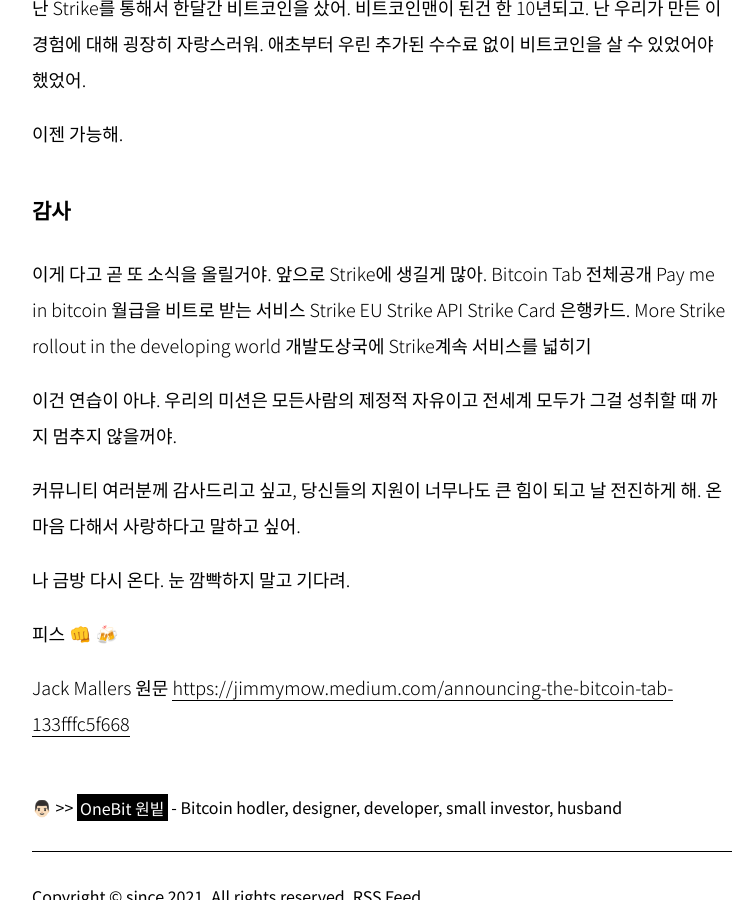
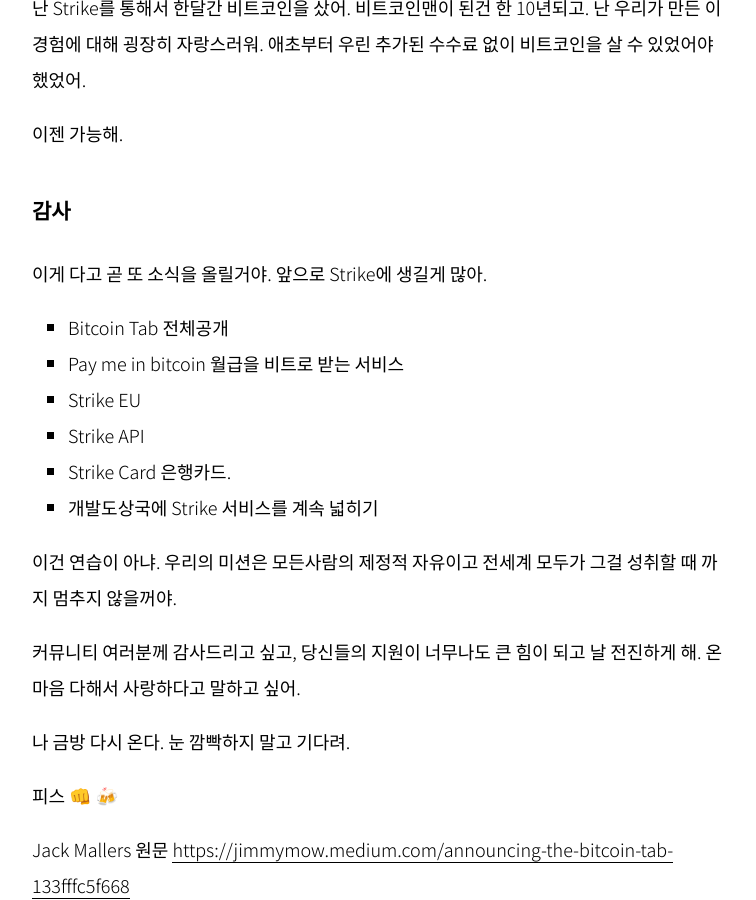
Before and after one commit to onebitco/onebitco.github.io, a Jekyll site: the page built from _posts/2021-07-01-mallers-bitcointab.md, in a window 1280 px wide and 900 px high, scrolled down 4127 px. Shown: the whole window, without its empty margins (258-1014 px from the left). Built offline with Jekyll 4.4.1, drawn with Linux system fonts in a browser that asks for light colours.

Commit message:
리스트 수정

```diff
--- a/_posts/2021-07-01-mallers-bitcointab.md
+++ b/_posts/2021-07-01-mallers-bitcointab.md
@@ -83,12 +83,12 @@ bitcoin.strike.me 를 통해 대기자 명단에 올리면 되고 많이 추천
 
 ### 감사
 이게 다고 곧 또 소식을 올릴거야.  앞으로 Strike에 생길게 많아.
-Bitcoin Tab 전체공개
-Pay me in bitcoin 월급을 비트로 받는 서비스
-Strike EU
-Strike API
-Strike Card 은행카드.
-More Strike rollout in the developing world 개발도상국에 Strike계속 서비스를 넓히기
+* Bitcoin Tab 전체공개
+* Pay me in bitcoin 월급을 비트로 받는 서비스
+* Strike EU
+* Strike API
+* Strike Card 은행카드.
+* 개발도상국에 Strike 서비스를 계속 넓히기
 
 이건 연습이 아냐.  우리의 미션은 모든사람의 제정적 자유이고 전세계 모두가 그걸 성취할 때 까지 멈추지 않을꺼야.
 
```
